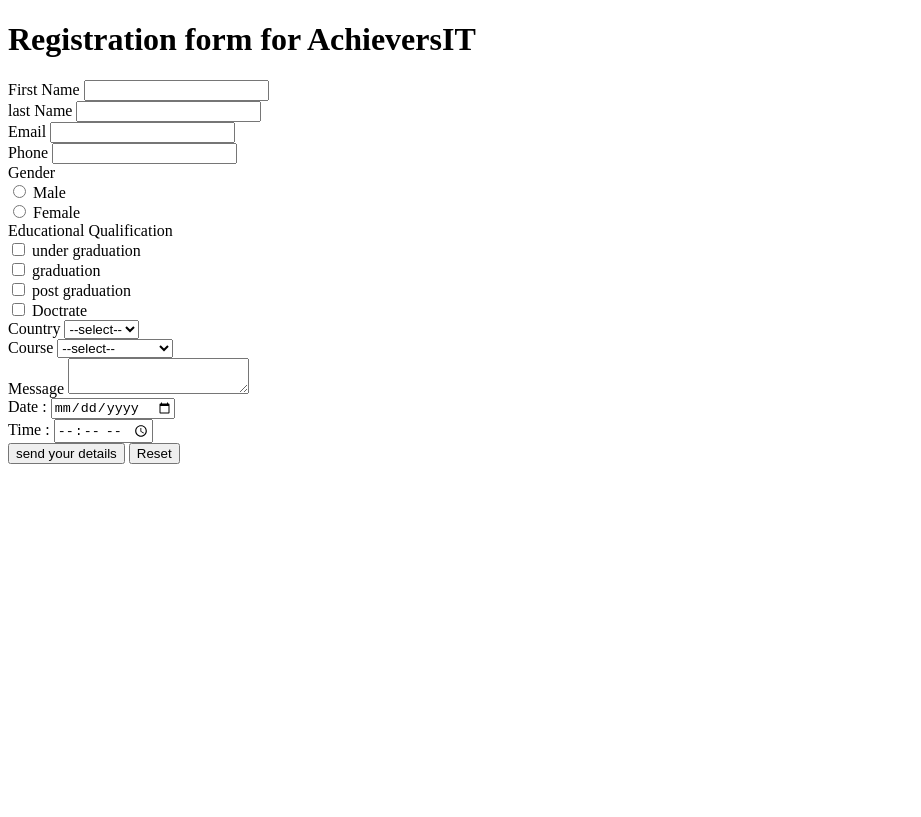
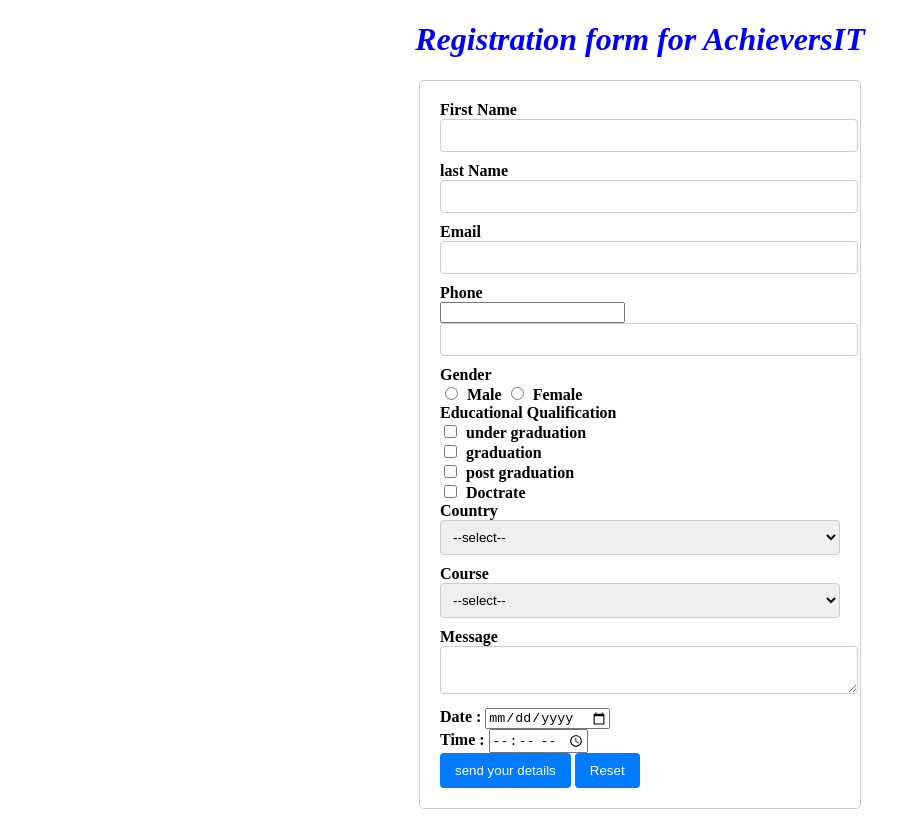
Before and after one commit to tharunmadipuri/TharunAssignments, a plain HTML site: page index.html in a window 1280 px wide. Shown: the whole page, without its empty margins (0-921 px from the left). Drawn offline with Linux system fonts and the light colour scheme.

Commit message:
css positions

```diff
--- a/index.html
+++ b/index.html
@@ -4,6 +4,7 @@
 	<meta charset="utf-8">
 	<meta name="viewport" content="width=device-width, initial-scale=1">
 	<title>course registration - AchieversIT</title>
+	<link rel="stylesheet"  href="style.css">
 </head>
 <body>
 	<h1>Registration form for AchieversIT</h1>
@@ -15,10 +16,14 @@
 	<label for="email">Email</label>
 	<input type="email" name="email" id="email"/><br/>
 	<label for="pno">Phone</label>
-	<input type="pno" name="pno" id="pno" /><br/>
+	<section>
+		<input type="number" value="+91">
+	<span>
+	<input type="pno" name="pno" id="pno" /></span>
+	</section>
 	<label>Gender</label><br/>
 	<input type="radio" name="gender" id="male" value="male" />
-	<label for="male">Male</label><br/>
+	<label for="male">Male</label>
 	<input type="radio" name="gender" id="female" value="female" />
 	<label for="female">Female</label><br/>
 	<label>Educational Qualification</label><br/>
--- /dev/null
+++ b/style.css
@@ -0,0 +1,63 @@
+/* Style for the form container */
+h1{
+    color: blue;
+    font-style: italic;
+    text-align: center;
+}
+form {
+    width: 400px;
+    margin: 0 auto;
+    padding: 20px;
+    border: 1px solid #ccc;
+    border-radius: 5px;
+  }
+
+  /* Style for labels */
+  label {
+    display: inline;
+    margin-bottom: 5px;
+    font-weight: bold;
+  }
+
+  /* Style for text inputs and text area */
+  input[type="text"],
+  input[type="email"],
+  input[type="pno"],
+  textarea {
+    width: 100%;
+    padding: 8px;
+    margin-bottom: 10px;
+    border: 1px solid #ccc;
+    border-radius: 4px;
+  }
+
+  /* Style for radio buttons and checkboxes */
+  input[type="radio"],
+  input[type="checkbox"] {
+    margin-right: 5px;
+  }
+
+  /* Style for select dropdowns */
+  select {
+    width: 100%;
+    padding: 8px;
+    margin-bottom: 10px;
+    border: 1px solid #ccc;
+    border-radius: 4px;
+  }
+
+  /* Style for submit and reset buttons */
+  input[type="submit"],
+  input[type="reset"] {
+    background-color: #007bff;
+    color: #fff;
+    padding: 10px 15px;
+    border: none;
+    border-radius: 4px;
+    cursor: pointer;
+  }
+
+  input[type="submit"]:hover,
+  input[type="reset"]:hover {
+    background-color: #0056b3;
+  }
```
Also changed, not shown: task10-8-23/positions.html (+1 -1 lines), task10-8-23/style.css (+21 -6 lines).
